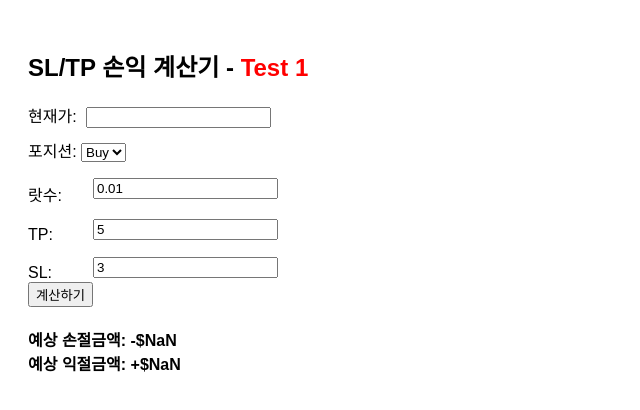
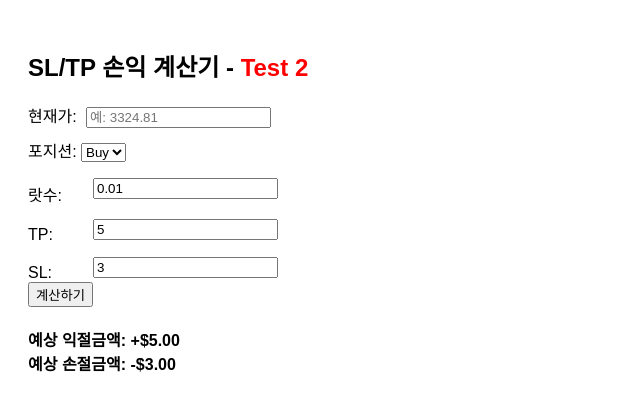
Before and after one commit to e2yore/sl-tp-calculator, a plain HTML site: page index.html in a window 1280 px wide. Both pictures are taken after a click on the button "계산하기". Shown: the full height of the page, 0-640 px from the left. Drawn offline with Linux system fonts and the light colour scheme.

Commit message:
Update index.html

```diff
--- a/index.html
+++ b/index.html
@@ -2,7 +2,7 @@
 <html lang="ko">
 <head>
   <meta charset="UTF-8">
-  <title>SL/TP 계산기 - Test 1</title>
+  <title>SL/TP 계산기 - Test 2</title>
   <style>
     body { font-family: Arial; padding: 20px; }
     label { display: block; margin-top: 10px; }
@@ -13,10 +13,10 @@
   </style>
 </head>
 <body>
-  <h2>SL/TP 손익 계산기 - <span style="color: red">Test 1</span></h2>
+  <h2>SL/TP 손익 계산기 - <span style="color: red">Test 2</span></h2>
 
   <label>현재가:
-    <input id="entry" type="number" step="0.01">
+    <input id="entry" type="number" step="0.01" placeholder="예: 3324.81">
   </label>
 
   <label>포지션:
@@ -50,32 +50,30 @@
       const entry = parseFloat(document.getElementById('entry').value);
       const position = document.getElementById('position').value;
       const lot = parseFloat(document.getElementById('lot').value);
-      const sl_input = parseFloat(document.getElementById('sl').value);
-      const tp_input = parseFloat(document.getElementById('tp').value);
+      const tp_dist = parseFloat(document.getElementById('tp').value);
+      const sl_dist = parseFloat(document.getElementById('sl').value);
 
       const multiplier = 100;
 
-      let sl_price, tp_price;
+      let tp_price, sl_price;
 
       if (position === 'buy') {
-        sl_price = entry - sl_input;
-        tp_price = entry + tp_input;
+        tp_price = entry + tp_dist;
+        sl_price = entry - sl_dist;
       } else {
-        sl_price = entry + sl_input;
-        tp_price = entry - tp_input;
+        tp_price = entry - tp_dist;
+        sl_price = entry + sl_dist;
       }
 
-      const sl_distance = Math.abs(entry - sl_price);
-      const tp_distance = Math.abs(tp_price - entry);
+      const profit = lot * multiplier * tp_dist;
+      const loss = lot * multiplier * sl_dist;
 
-      const loss = lot * multiplier * sl_distance;
-      const profit = lot * multiplier * tp_distance;
+      const result = `
+        예상 익절금액: +$${profit.toFixed(2)}<br>
+        예상 손절금액: -$${loss.toFixed(2)}
+      `;
 
-      const text = `
-        예상 손절금액: -$${loss.toFixed(2)}<br>
-        예상 익절금액: +$${profit.toFixed(2)}
-      `;
-      document.getElementById("result").innerHTML = text;
+      document.getElementById('result').innerHTML = result;
     }
   </script>
 </body>
```
